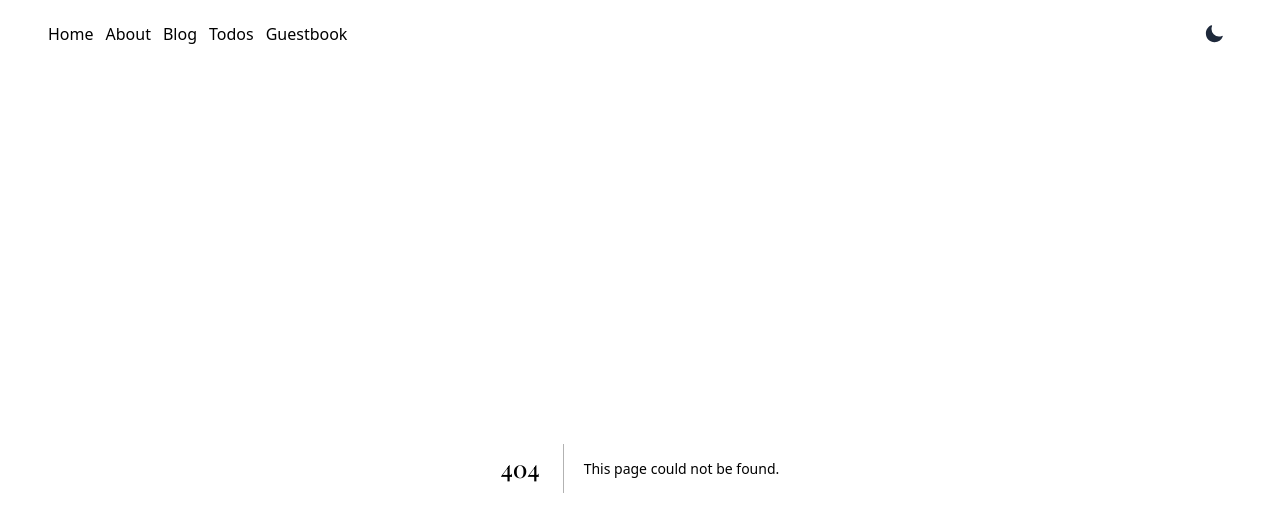
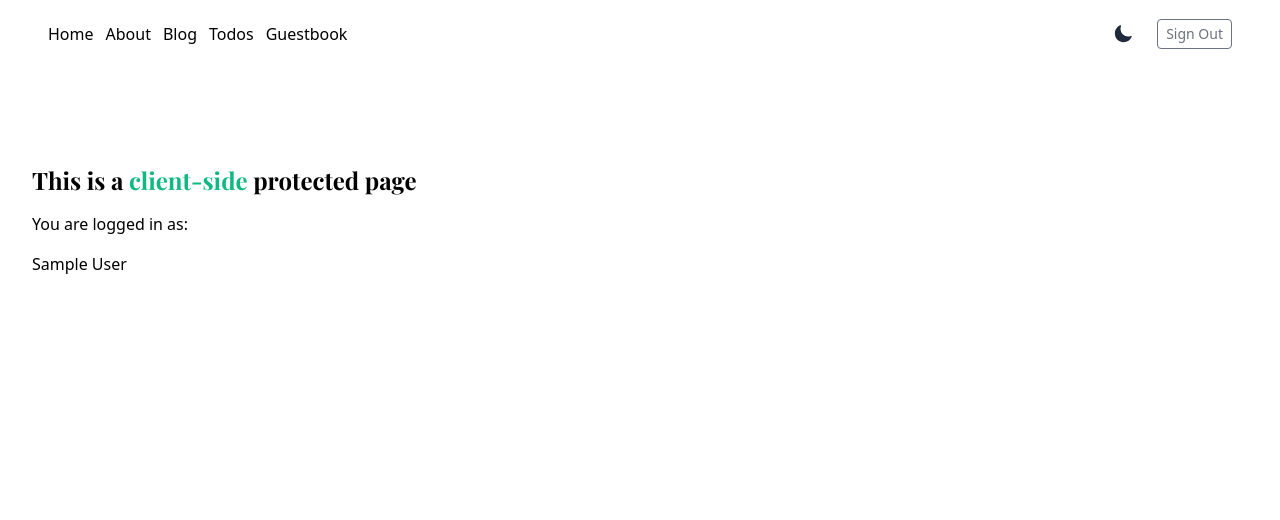
Before and after one commit to arafa11/next-course, a Next.js app: page /protected/client in a window 1280 px wide. Before the commit this address had no page. Shown: the top 520 px of the page. Built offline with nearby package versions, Linux system fonts and the light colour scheme; no server answers; sample sign-in values are in the browser's storage; a web font is replaced by a local one.

Commit message:
auth Google

```diff
--- /dev/null
+++ b/app/api/auth/[...nextauth]/route.js
@@ -0,0 +1,6 @@
+import NextAuth from 'next-auth'
+import { authOptions } from '../_options'
+
+const handler = NextAuth(authOptions)
+
+export { handler as GET, handler as POST }
--- /dev/null
+++ b/app/api/auth/_options.js
@@ -0,0 +1,10 @@
+import GoogleProvider from 'next-auth/providers/google'
+
+export const authOptions = {
+  providers: [
+    GoogleProvider({
+      clientId: process.env.GOOGLE_CLIENT_ID,
+      clientSecret: process.env.GOOGLE_CLIENT_SECRET,
+    }),
+  ],
+}
--- a/app/components/layout/Header.jsx
+++ b/app/components/layout/Header.jsx
@@ -1,4 +1,5 @@
 import NavLink from '../ui/NavLink'
+import SignInButton from '../ui/SigninButton'
 import ThemeButton from '../ui/ThemeButton'
 
 const Header = () => {
@@ -22,7 +23,10 @@ const Header = () => {
             <NavLink href={'/guestbook'}>Guestbook</NavLink>
           </li>
         </ul>
-        <ThemeButton />
+        <div className="flex items-center gap-4">
+          <ThemeButton />
+          <SignInButton />
+        </div>
       </nav>
     </header>
   )
--- /dev/null
+++ b/app/components/ui/SigninButton.jsx
@@ -0,0 +1,26 @@
+'use client'
+
+import { signIn, signOut, useSession } from 'next-auth/react'
+
+const buttonClasses =
+  'rounded border px-2 py-1 text-sm text-gray-500 border-gray-500'
+
+const SignInButton = () => {
+  const { data: session } = useSession()
+
+  return (
+    <>
+      {session ? (
+        <button className={buttonClasses} onClick={() => signOut()}>
+          Sign Out
+        </button>
+      ) : (
+        <button className={buttonClasses} onClick={() => signIn()}>
+          Sign In
+        </button>
+      )}
+    </>
+  )
+}
+
+export default SignInButton
--- /dev/null
+++ b/app/protected/api/route.js
@@ -0,0 +1,13 @@
+import { NextResponse } from 'next/server'
+import { getServerSession } from 'next-auth/next'
+import { authOptions } from '@/app/api/auth/_options'
+
+export async function GET() {
+  const session = await getServerSession(authOptions)
+
+  if (!session) {
+    return NextResponse.json({ message: 'You are not logged in.' })
+  }
+
+  return NextResponse.json({ name: session.user.name })
+}
--- /dev/null
+++ b/app/protected/client/page.jsx
@@ -0,0 +1,22 @@
+'use client'
+
+import { useSession } from 'next-auth/react'
+
+const ClientProtectPage = () => {
+  const { data: session, status, update } = useSession({ required: true })
+
+  return (
+    <section className="py-24">
+      <div className="container">
+        <h1 className="text-2xl font-bold">
+          This is a <span className="text-emerald-500">client-side</span>{' '}
+          protected page
+        </h1>
+        <h2 className="mt-4 font-medium">You are logged in as:</h2>
+        <p className="mt-4">{session?.user?.name}</p>
+      </div>
+    </section>
+  )
+}
+
+export default ClientProtectPage
--- /dev/null
+++ b/app/protected/server/page.jsx
@@ -0,0 +1,27 @@
+import { redirect } from 'next/navigation'
+import { getServerSession } from 'next-auth/next'
+import { authOptions } from '@/app/api/auth/_options'
+
+const ServerProtectedPage = async ({ params }) => {
+  const session = await getServerSession(authOptions)
+
+  if (!session) {
+    const callbackUrl = encodeURIComponent('/protected/server')
+    redirect(`/signin?callbackUrl=${callbackUrl}`)
+  }
+
+  return (
+    <section className="py-24">
+      <div className="container">
+        <h1 className="text-2xl font-bold">
+          This is a <span className="text-emerald-500">server-side</span>{' '}
+          protected page
+        </h1>
+        <h2 className="mt-4 font-medium">You are logged in as:</h2>
+        <p className="mt-4">{session?.user?.name}</p>
+      </div>
+    </section>
+  )
+}
+
+export default ServerProtectedPage
--- a/app/providers.jsx
+++ b/app/providers.jsx
@@ -1,10 +1,11 @@
 'use client'
 import { ThemeProvider as NextThemesProvider } from 'next-themes'
+import { SessionProvider } from 'next-auth/react'
 
 const Providers = ({ children, ...props }) => {
   return (
     <NextThemesProvider attribute={'class'} {...props}>
-      {children}
+      <SessionProvider>{children}</SessionProvider>
     </NextThemesProvider>
   )
 }
--- a/package.json
+++ b/package.json
@@ -12,6 +12,7 @@
     "@heroicons/react": "^2.2.0",
     "mongodb": "^6.11.0",
     "next": "15.0.3",
+    "next-auth": "^4.24.11",
     "next-mdx-remote": "^5.0.0",
     "next-themes": "^0.4.3",
     "react": "19.0.0-rc-66855b96-20241106",
```
Also changed, not shown: 1 other file (tests, documents, lock files or other folders).
